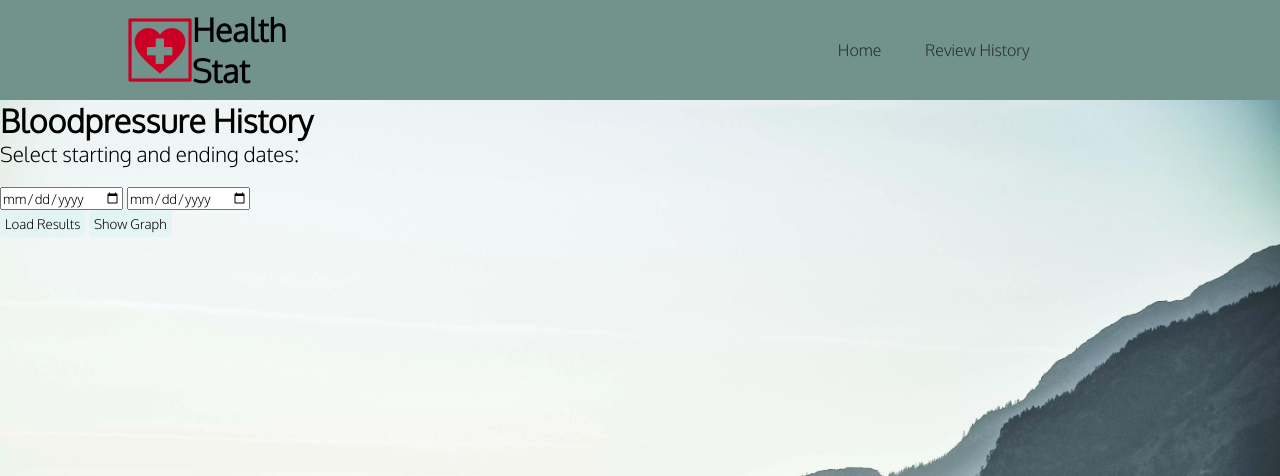
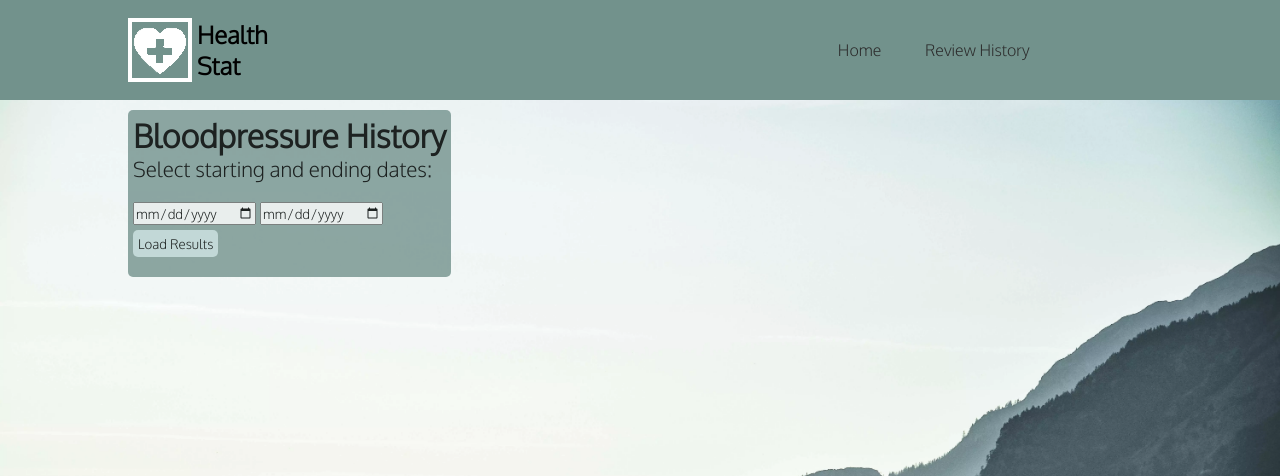
Before and after one commit to ZackeryJBrown/health_stat, a PHP site: page /graphs.php in a window 1280 px wide. Shown: the top 476 px of the page. Run offline with PHP 8.4, Linux system fonts and the light colour scheme.

Commit message:
Updated UI styling

```diff
--- a/graphs.php
+++ b/graphs.php
@@ -21,9 +21,9 @@
 
 <header class="navcontainer">
 
-		<img src='favicon/hearticon64.png'>
+		<img class="logo" src="favicon/hearticon64_white.webp">
 
-		<h1 class="logo">Health Stat</h1>
+		<h2 class="logo">Health Stat</h2>
 
         <nav class="navcontainer">
             <ul>
@@ -38,7 +38,8 @@
 
 <body>
 
-
+	<div class="resultscontainer">
+		<div class="bodycontainer, opacity">
 			<h1>Bloodpressure History</h1>
 			<p>Select starting and ending dates:</p>
 			<br>
@@ -50,20 +51,15 @@
 
 
 			<button class="clickables" id="load_results">Load Results</button>
-	<button class="clickables" id="graphbutton">Show Graph</button>
+		</div>
 
-	<div id="table_div" class="hidden">
+
+		<div id="table_div" class="hidden, bodycontainer">
 			<table id=results_table>
 
 			</table>
 		</div>
-
-
-	<!--barchart start-->
-	<div id="chartSVG">
-
 	</div>
-
 
 </body>
 
--- a/styles/styles.css
+++ b/styles/styles.css
@@ -14,9 +14,30 @@ body {
   font-size: 100%;
 }
 
+.bodycontainer {
+  border-radius: 5px;
+  margin: 5px;
+  margin-top: 10px;
+  max-width: -webkit-fit-content;
+  max-width: -moz-fit-content;
+  max-width: fit-content;
+}
+
+.resultscontainer {
+  border-radius: 5px;
+  margin-left: 10%;
+  margin-top: 10px;
+  background-color: rgba(114, 146, 140, 0.8);
+  padding: 5px;
+  max-width: -webkit-fit-content;
+  max-width: -moz-fit-content;
+  max-width: fit-content;
+}
+
 .clickables {
   background-color: rgba(224, 244, 244, 0.8);
   padding: 5px;
+  margin-top: 5px;
   border: none;
   border-radius: 5px;
   cursor: pointer;
@@ -34,6 +55,7 @@ p {
 
 table, td, th {
   border: 1px solid;
+  padding: 2px;
 }
 
 table {
@@ -68,12 +90,6 @@ svg {
   background: #fff;
 }
 
-rect {
-  fill: aqua;
-  stroke-width: 1px;
-  stroke: #fff;
-}
-
 .navcontainer {
   display: flex;
   justify-content: flex-end;
@@ -84,6 +100,7 @@ rect {
 
 .logo {
   background-color: #72928c;
+  margin-right: 5px;
 }
 
 .logo h1 {
--- a/styles/styles.scss
+++ b/styles/styles.scss
@@ -1,4 +1,5 @@
 $navBackground: #72928c;
+$opacityBackground: rgba(114,146,140, .8);
 $clickHover: rgba(224, 244, 244, 1);
 $clickableBackground: rgba(224, 244, 244, .8);
 
@@ -20,9 +21,26 @@ body {
     font-size: 100%;
 }
 
+.bodycontainer {
+    border-radius: 5px;
+    margin: 5px;
+    margin-top: 10px;
+    max-width: fit-content;
+}
+
+.resultscontainer{
+    border-radius: 5px;
+    margin-left: 10%;
+    margin-top: 10px;
+    background-color: $opacityBackground;
+    padding: 5px;
+    max-width: fit-content;
+}
+
 .clickables {
     background-color: $clickableBackground;
     padding: 5px;
+    margin-top: 5px;
     border: none;
     border-radius: 5px;
     cursor: pointer;
@@ -41,6 +59,7 @@ p {
 
 table, td, th {
     border: 1px solid;
+    padding: 2px;
   }
 
 table {
@@ -59,6 +78,7 @@ table {
 
 .hidden{
     visibility: hidden;
+
 }
 
 #formcontainer {
@@ -69,17 +89,11 @@ table {
     padding: 10px;
     margin: auto;
     text-align: center;
+}
 
-}
 
 svg {
     background: #fff;
-}
-
-rect {
-    fill:aqua;
-    stroke-width: 1px;
-    stroke:#fff;
 }
 
 .navcontainer {
@@ -92,6 +106,7 @@ rect {
 
 .logo {
     background-color: $navBackground;
+    margin-right: 5px;
 }
 
 .logo h1 {
```
Also changed, not shown: index.php (+4 -3 lines), favicon/hearticon64_white.png (added), favicon/hearticon64_white.webp (added), 1 other file. Lines whose indentation alone changed are shown as unchanged.
